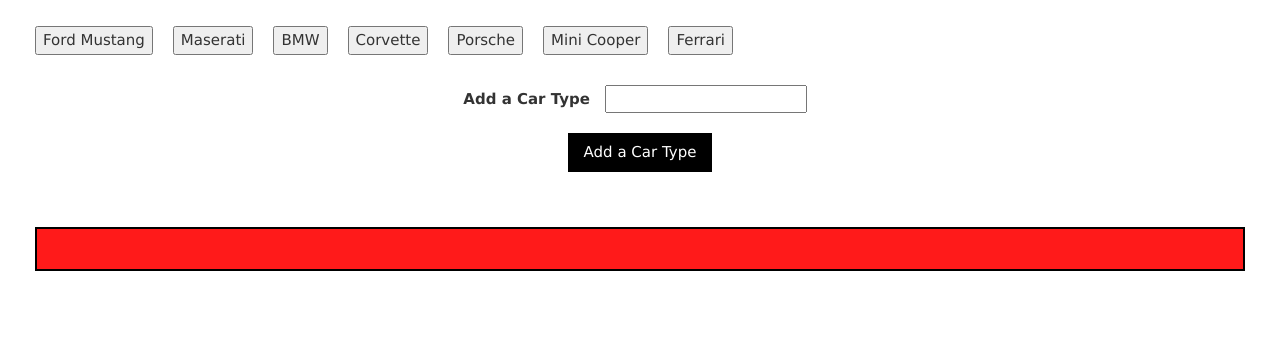
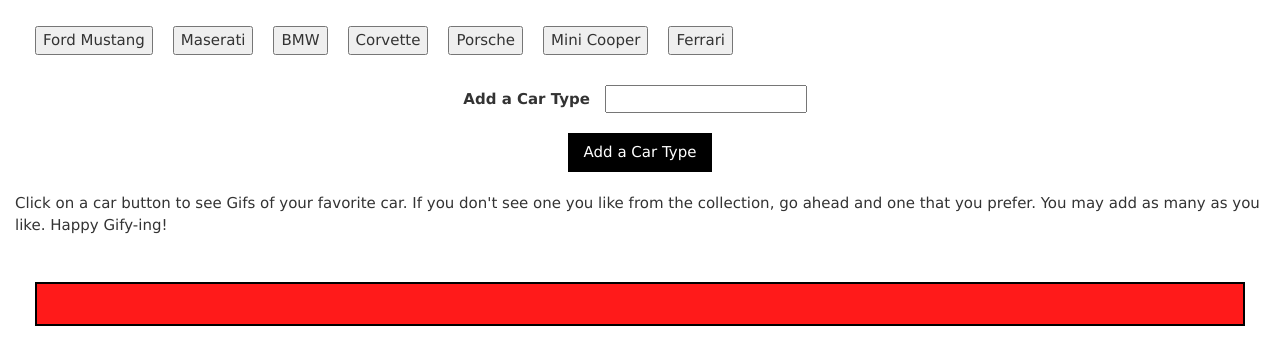
Before and after one commit to Bluevans-surfs/GifTastic, a plain HTML site: page index.html in a window 1280 px wide. Shown: the part 76-440 px from the top of the page. Drawn offline with nearby package versions, Linux system fonts and the light colour scheme.

Commit message:
added instructions for user

```diff
--- a/index.html
+++ b/index.html
@@ -15,6 +15,7 @@
     input {
       margin: 10px;
     }
+
 
   .pic-align{
     height: 120px;
@@ -64,6 +65,8 @@
 
     <input id="add-car" type="submit" class="w3-btn w3-black" value="Add a Car Type">
     </form>
+
+    <p>Click on a car button to see Gifs of your favorite car.  If you don't see one you like from the collection, go ahead and one that you prefer.  You may add as many as you like.  Happy Gify-ing!</p>
 
     </div>
 
```
